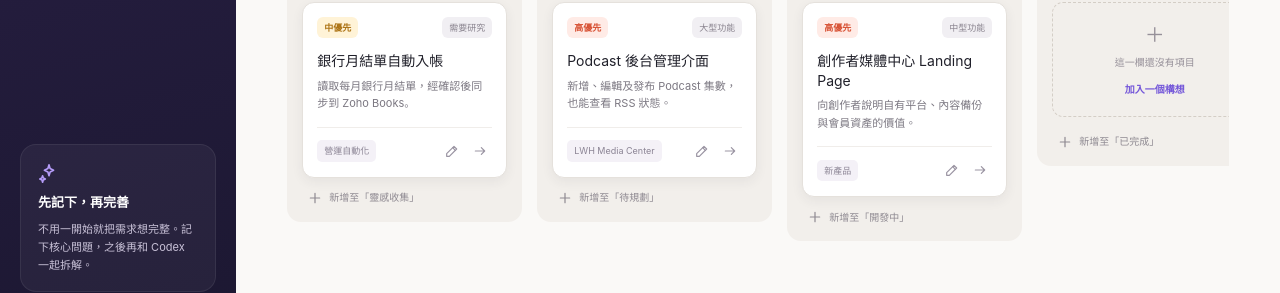
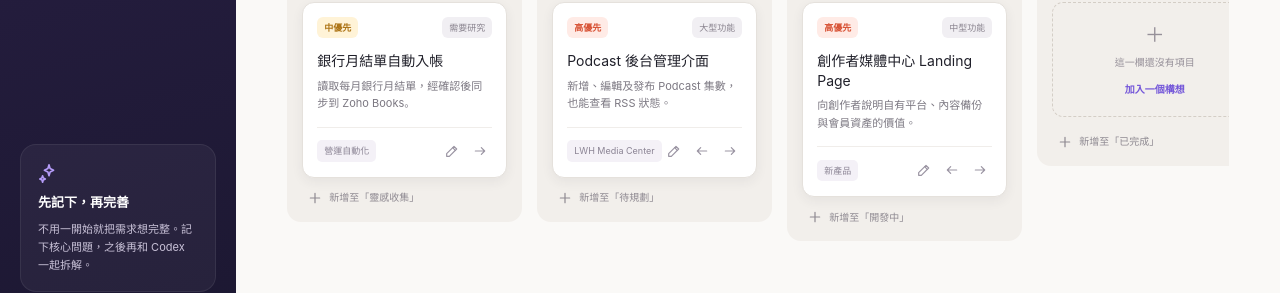
Before and after one commit to pcball/codex-build-list, a Next.js app: page / in a window 1280 px wide. Shown: the part 413-706 px from the top of the page. Built offline with nearby package versions, Linux system fonts and the light colour scheme.

Commit message:
Add previous-stage button to task cards

```diff
--- a/app/page.tsx
+++ b/app/page.tsx
@@ -33,14 +33,14 @@ async function createPasswordRecord(password:string):Promise<PasswordRecord>{con
 async function verifyPassword(password:string,record:PasswordRecord){return (await passwordHash(password,base64ToBytes(record.salt),record.iterations))===record.hash}
 function pinOnly(value:string){return value.replace(/\D/g,"").slice(0,6)}
 
-function Icon({ name, size=18 }:{ name:"plus"|"search"|"grid"|"box"|"spark"|"trash"|"edit"|"arrow"|"close"|"settings"|"lock"|"unlock"; size?:number }) {
+function Icon({ name, size=18 }:{ name:"plus"|"search"|"grid"|"box"|"spark"|"trash"|"edit"|"arrow"|"arrowBack"|"close"|"settings"|"lock"|"unlock"; size?:number }) {
   const paths = {
     plus:<><path d="M12 5v14M5 12h14" /></>, search:<><circle cx="11" cy="11" r="7" /><path d="m20 20-4-4" /></>,
     grid:<><rect x="3" y="3" width="7" height="7" rx="2" /><rect x="14" y="3" width="7" height="7" rx="2" /><rect x="3" y="14" width="7" height="7" rx="2" /><rect x="14" y="14" width="7" height="7" rx="2" /></>,
     box:<><path d="m4 7 8-4 8 4v10l-8 4-8-4Z" /><path d="m4 7 8 4 8-4M12 11v10" /></>,
     spark:<><path d="m12 3 1.2 4.1L17 9l-3.8 1.9L12 15l-1.2-4.1L7 9l3.8-1.9ZM5 15l.7 2.3L8 18.5l-2.3 1.2L5 22l-.7-2.3L2 18.5l2.3-1.2Z" /></>,
     trash:<><path d="M4 7h16M9 7V4h6v3M7 7l1 14h8l1-14M10 11v6M14 11v6" /></>,
-    edit:<><path d="M4 20h4L19 9l-4-4L4 16v4Z" /><path d="m13 7 4 4" /></>, arrow:<><path d="M5 12h14M14 7l5 5-5 5" /></>, close:<><path d="m6 6 12 12M18 6 6 18" /></>,
+    edit:<><path d="M4 20h4L19 9l-4-4L4 16v4Z" /><path d="m13 7 4 4" /></>, arrow:<><path d="M5 12h14M14 7l5 5-5 5" /></>, arrowBack:<><path d="M19 12H5M10 7l-5 5 5 5" /></>, close:<><path d="m6 6 12 12M18 6 6 18" /></>,
     settings:<><circle cx="12" cy="12" r="3"/><path d="M19.4 15a1.7 1.7 0 0 0 .3 1.9l.1.1-2.8 2.8-.1-.1a1.7 1.7 0 0 0-1.9-.3 1.7 1.7 0 0 0-1 1.6v.2h-4V21a1.7 1.7 0 0 0-1-1.6 1.7 1.7 0 0 0-1.9.3l-.1.1L4.2 17l.1-.1a1.7 1.7 0 0 0 .3-1.9A1.7 1.7 0 0 0 3 14H2.8v-4H3a1.7 1.7 0 0 0 1.6-1 1.7 1.7 0 0 0-.3-1.9L4.2 7 7 4.2l.1.1a1.7 1.7 0 0 0 1.9.3 1.7 1.7 0 0 0 1-1.6v-.2h4V3a1.7 1.7 0 0 0 1 1.6 1.7 1.7 0 0 0 1.9-.3l.1-.1L19.8 7l-.1.1a1.7 1.7 0 0 0-.3 1.9 1.7 1.7 0 0 0 1.6 1h.2v4H21a1.7 1.7 0 0 0-1.6 1Z"/></>,
     lock:<><rect x="5" y="10" width="14" height="11" rx="2"/><path d="M8 10V7a4 4 0 0 1 8 0v3M12 14v3"/></>,unlock:<><rect x="5" y="10" width="14" height="11" rx="2"/><path d="M8 10V7a4 4 0 0 1 7.5-2M12 14v3"/></>,
   };
@@ -66,6 +66,7 @@ export default function Home() {
   function openEdit(task:Task){setEditingId(task.id);setForm({title:task.title,description:task.description,category:task.category,priority:task.priority,effort:task.effort,status:task.status});setModalOpen(true)}
   function saveTask(e:FormEvent){e.preventDefault();if(!form.title.trim())return;if(editingId)setTasks(c=>c.map(t=>t.id===editingId?{...t,...form,title:form.title.trim()}:t));else setTasks(c=>[...c,{...form,title:form.title.trim(),id:crypto.randomUUID(),createdAt:Date.now()}]);setModalOpen(false)}
   function moveTask(task:Task){const i=columns.findIndex(c=>c.id===task.status);if(i<columns.length-1)setTasks(c=>c.map(t=>t.id===task.id?{...t,status:columns[i+1].id}:t))}
+  function moveTaskBack(task:Task){const i=columns.findIndex(c=>c.id===task.status);if(i>0)setTasks(c=>c.map(t=>t.id===task.id?{...t,status:columns[i-1].id}:t))}
   function readPasswordRecord(){const raw=window.localStorage.getItem(PASSWORD_KEY);if(!raw)return null;try{return JSON.parse(raw) as PasswordRecord}catch{return null}}
   async function unlock(e:FormEvent){e.preventDefault();setUnlockError("");setUnlockBusy(true);const record=readPasswordRecord();if(record&&await verifyPassword(unlockInput,record)){window.sessionStorage.setItem(UNLOCKED_KEY,"yes");setLocked(false);setUnlockInput("")}else setUnlockError("密碼不正確，請再試一次。");setUnlockBusy(false)}
   function openSettings(){setCurrentPassword("");setNewPassword("");setConfirmPassword("");setSettingsMessage("");setSettingsError("");setSettingsOpen(true)}
@@ -98,7 +99,7 @@ export default function Home() {
       <div className="toolbar"><label className="search"><Icon name="search"/><input value={query} onChange={e=>setQuery(e.target.value)} placeholder="搜尋功能、產品或說明…"/></label><div className="filters">{["全部","高","中","低"].map(item=><button key={item} className={priority===item?"selected":""} onClick={()=>setPriority(item)}>{item}{item!=="全部"&&"優先"}</button>)}</div></div>
       <section className="board">{columns.map(column=>{const items=visibleTasks.filter(t=>t.status===column.id);return <div className="column" key={column.id}>
         <div className="column-header"><div><span style={{background:column.color}}/><h2>{column.name}</h2><b>{items.length}</b></div><p>{column.note}</p></div>
-        <div className="cards">{items.map(task=><article className="task-card" key={task.id}><div className="card-top"><span className={`priority p-${task.priority}`}>{task.priority}優先</span><span className="effort">{task.effort}</span></div><h3>{task.title}</h3><p>{task.description||"尚未加入說明。"}</p><div className="card-footer"><span>{task.category}</span><div><button aria-label={`編輯 ${task.title}`} onClick={()=>openEdit(task)}><Icon name="edit" size={16}/></button>{task.status!=="done"&&<button aria-label={`將 ${task.title} 移到下一階段`} onClick={()=>moveTask(task)}><Icon name="arrow" size={16}/></button>}</div></div></article>)}
+        <div className="cards">{items.map(task=><article className="task-card" key={task.id}><div className="card-top"><span className={`priority p-${task.priority}`}>{task.priority}優先</span><span className="effort">{task.effort}</span></div><h3>{task.title}</h3><p>{task.description||"尚未加入說明。"}</p><div className="card-footer"><span>{task.category}</span><div><button aria-label={`編輯 ${task.title}`} onClick={()=>openEdit(task)}><Icon name="edit" size={16}/></button>{task.status!=="idea"&&<button aria-label={`將 ${task.title} 退回上一階段`} onClick={()=>moveTaskBack(task)}><Icon name="arrowBack" size={16}/></button>}{task.status!=="done"&&<button aria-label={`將 ${task.title} 移到下一階段`} onClick={()=>moveTask(task)}><Icon name="arrow" size={16}/></button>}</div></div></article>)}
         {items.length===0&&<div className="empty"><span>＋</span><p>這一欄還沒有項目</p><button onClick={()=>openNew(column.id)}>加入一個構想</button></div>}</div><button className="add-inline" onClick={()=>openNew(column.id)}><Icon name="plus" size={16}/>新增至「{column.name}」</button></div>})}</section>
     </section>
     {modalOpen&&<div className="modal-backdrop" onMouseDown={()=>setModalOpen(false)}><section className="modal" role="dialog" aria-modal="true" aria-labelledby="modal-title" onMouseDown={e=>e.stopPropagation()}><button className="modal-close" aria-label="關閉" onClick={()=>setModalOpen(false)}><Icon name="close"/></button><p className="eyebrow">{editingId?"EDIT ITEM":"NEW IDEA"}</p><h2 id="modal-title">{editingId?"編輯構想":"記下一個新構想"}</h2><p className="modal-lead">只要先寫下核心想法，其他細節可以稍後補上。</p>
```
